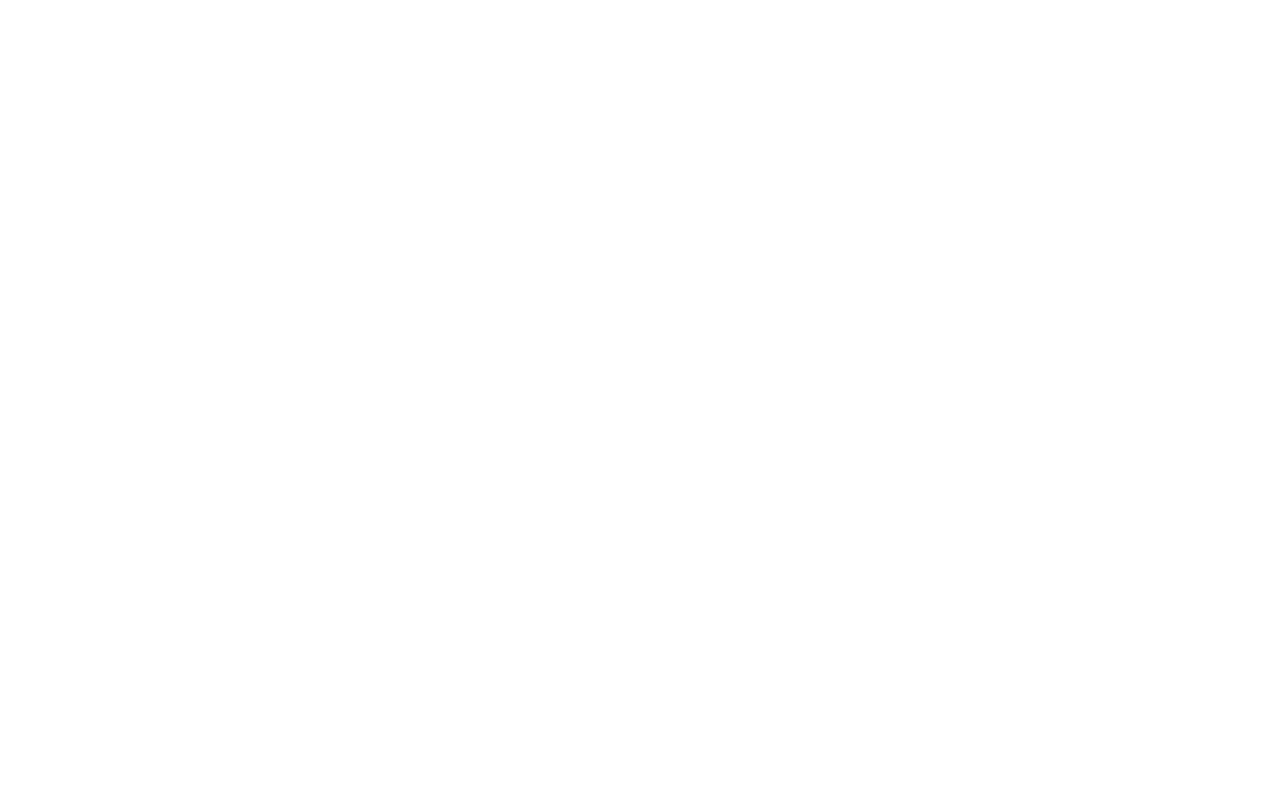
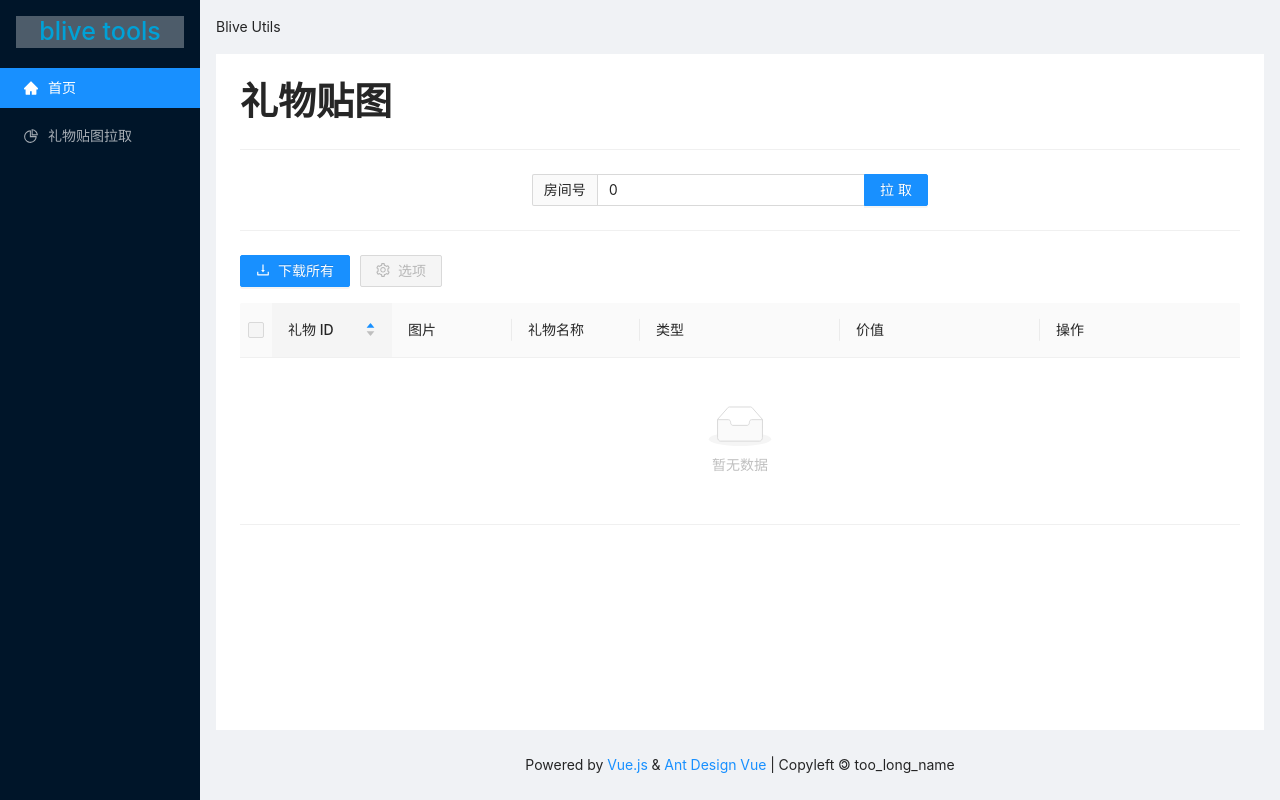
Before and after one commit to Dengzixu/blive-tools-webui, a Vue app: page /gift/image_download in a window 1280 px wide. Before the commit this address had no page. Built offline with nearby package versions, Linux system fonts and the light colour scheme.

Commit message:
✨ 完善礼物贴图拉取功能

```diff
--- /dev/null
+++ b/src/api/BLiveAPIProxy.js
@@ -0,0 +1,23 @@
+import axios from "axios";
+
+export default {
+    giftConfigProxy() {
+        return axios({
+            url: "http://localhost:25501/proxy/https://api.live.bilibili.com/xlive/web-room/v1/giftPanel/giftConfig",
+            method: "get",
+            params: {
+                "platform": "pc"
+            }
+        });
+    },
+    giftDataProxy(roomID = 0) {
+        return axios({
+            url: "http://localhost:25501/proxy/https://api.live.bilibili.com/xlive/web-room/v1/giftPanel/giftData",
+            method: "get",
+            params: {
+                "platform": "pc",
+                "room_id": roomID
+            }
+        });
+    }
+}
--- a/src/components/FooterComponent.vue
+++ b/src/components/FooterComponent.vue
@@ -2,8 +2,7 @@
   <a-layout-footer style="text-align: center">
     <a-typography-text>Powered by
       <a href="https://cn.vuejs.org/" target="_blank">Vue.js</a> &
-      <a href="https://www.antdv.com/" target="_blank">Ant Design</a> Vue &
-      <a href="https://www.electronjs.org/" target="_blank">Electron</a> |
+      <a href="https://www.antdv.com/" target="_blank">Ant Design Vue </a> |
       Copyleft 🄯 too_long_name
     </a-typography-text>
   </a-layout-footer>
--- a/src/components/SideBarComponent.vue
+++ b/src/components/SideBarComponent.vue
@@ -14,7 +14,7 @@
       </a-menu-item>
 
       <a-menu-item key="gift_image">
-        <router-link to="/gift_image">
+        <router-link to="/gift/image_download">
           <pie-chart-outlined/>
           <span>礼物贴图拉取</span>
         </router-link>
--- a/src/router/index.js
+++ b/src/router/index.js
@@ -6,7 +6,12 @@
         path: '/',
         alias: '/web',
         name: 'home',
-        component: () => import('@/views/web/WebHomeView.vue')
+        component: () => import('@/views/web/WebHomeView.vue'),
+        children: [{
+            path: 'gift/image_download',
+            name: 'imageDownload',
+            component: () => import('@/views/web/gift/NewImgDownloadView.vue')
+        }]
     },]
 })
 
--- /dev/null
+++ b/src/utils/FileUtils.js
@@ -0,0 +1,31 @@
+export default {
+    saveBlob(filename, blob) {
+        return new Promise((resolve, reject) => {
+            // 创建一个 a 标签用于下载
+            const a = document.createElement('a')
+
+            // 设置这个标签不可见
+            a.style.display = 'none';
+
+            // 设置下载目标文件吗
+            a.setAttribute('download', filename);
+
+            // 创建 URL
+            let objectFileURL = window.URL.createObjectURL(blob);
+
+            // 给标签设置 URL
+            a.href = objectFileURL;
+
+            // 开始下载
+            document.body.appendChild(a);
+            a.click();
+            document.body.removeChild(a);
+
+            // 及时回收资源
+            // 原因 : https://developer.mozilla.org/zh-CN/docs/Web/API/URL/createObjectURL#%E5%86%85%E5%AD%98%E7%AE%A1%E7%90%86
+            window.URL.revokeObjectURL(objectFileURL);
+
+            resolve();
+        })
+    }
+}
--- a/src/views/web/WebHomeView.vue
+++ b/src/views/web/WebHomeView.vue
@@ -11,7 +11,7 @@
             <!--          <a-breadcrumb-item>礼物贴图抓取</a-breadcrumb-item>-->
           </a-breadcrumb>
           <div :style="{ padding: '24px', background: '#fff', minHeight: contentHeight ,minWidth: '824px'}">
-
+            <RouterView/>
           </div>
         </a-layout-content>
 
--- /dev/null
+++ b/src/views/web/gift/NewImgDownloadView.vue
@@ -0,0 +1,292 @@
+<template>
+  <a-typography-title>礼物贴图</a-typography-title>
+
+  <a-divider/>
+
+  <a-row justify="center">
+    <a-col :span="10">
+      <a-input-group compact>
+        <a-input v-model:value="roomID"
+                 addon-before="房间号"
+                 placeholder="输入要拉取贴图的房间号, 0 代表所有拉取所有贴图"
+                 style="width: 80%"/>
+        <a-button type="primary" @click="handlePullImage">拉取</a-button>
+      </a-input-group>
+    </a-col>
+  </a-row>
+
+  <a-divider/>
+  <div style="margin-bottom: 16px;">
+    <a-button type="primary" @click="handleDownloadAll(giftList.list)">
+      <DownloadOutlined/>
+      下载所有
+    </a-button>
+
+    <a-button style="margin-left: 10px;" disabled>
+      <SettingOutlined/>
+      选项
+    </a-button>
+  </div>
+
+  <a-table :columns="columns"
+           :data-source="giftList.list"
+           row-key="id"
+           :row-selection="{ selectedRowKeys: selectedRowKeys, onChange: handleSelectedChange }">
+    <template #bodyCell="{text, record, index, column}">
+
+      <template v-if="column.dataIndex === 'img_basic'">
+        <a-image :src="text" width="60px"></a-image>
+      </template>
+
+      <template v-if="column.dataIndex === 'coin_type'">
+        <a-tag color="gold" v-if="text === 'gold'">
+          <template #icon>
+            <img alt="电池" src="/电池.png" style="margin-top: -5px;width: 16px;">
+          </template>
+          电池
+        </a-tag>
+        <a-tag color="" v-else-if="text === 'silver'">
+          <img alt="银瓜子" src="/银瓜子.svg" style="margin-top: -5px;width: 16px;">
+          银瓜子
+        </a-tag>
+      </template>
+
+      <template v-if="column.dataIndex === 'price'">
+        <template v-if="record['coin_type'] === 'gold'">
+          {{ text / 1000 + ' 元' }} / {{ text / 100 + ' 电池' }}
+        </template>
+        <template v-if="record['coin_type'] === 'silver'">
+          {{ text + ' 银瓜子' }}
+        </template>
+      </template>
+
+      <template v-if="column.key === 'operate'">
+        <a-button type="primary" size="small" @click="handleTableDownload(record['id'])">
+          <template #icon>
+            <DownloadOutlined/>
+          </template>
+          下载
+        </a-button>
+      </template>
+
+
+    </template>
+
+  </a-table>
+
+
+</template>
+
+<script>
+import {reactive, ref, toRefs} from "vue";
+import {Modal} from "ant-design-vue";
+import {DownloadOutlined, SettingOutlined} from '@ant-design/icons-vue'
+
+import axios from "axios";
+
+import JSZip from "jszip";
+
+import BLiveAPIProxy from "@/api/BLiveAPIProxy";
+import FileUtils from "@/utils/FileUtils";
+
+export default {
+  name: "NewImgDownload",
+  components: {
+    DownloadOutlined,
+    SettingOutlined
+  },
+  setup() {
+    const columns = [
+      {
+        title: '礼物 ID',
+        dataIndex: 'id',
+        width: '120px',
+        defaultSortOrder: 'ascend',
+        sorter: (a, b) => a.id - b.id,
+      }, {
+        title: '图片',
+        dataIndex: 'img_basic',
+        width: "120px"
+      }, {
+        title: '礼物名称',
+        dataIndex: 'name',
+      }, {
+        title: '类型',
+        dataIndex: 'coin_type',
+        width: '200px'
+      }, {
+        title: '价值',
+        dataIndex: 'price',
+        width: '200px'
+      }, {
+        title: '操作',
+        key: 'operate',
+        width: '200px'
+      }];
+
+    const roomID = ref(0);
+    let giftList = reactive({
+      list: [],
+      map_all: new Map(),
+    });
+
+    const state = reactive({
+      selectedRowKeys: [],
+    });
+
+    const handlePullImage = () => {
+      // 清空原始列表
+      giftList.list = [];
+      giftList.map_all = new Map();
+
+      // 获取礼物列表
+      BLiveAPIProxy.giftConfigProxy().then(r => {
+        // Response Body
+        const responseBody = r.data;
+
+        // 原始礼物列表
+        const originalGiftList = responseBody['data']['list'];
+        console.log(originalGiftList);
+
+        // Gift Map
+        const giftMap = new Map();
+        originalGiftList.forEach(gift => {
+          giftMap.set(gift['id'], gift);
+        });
+
+        console.log(giftMap);
+
+        giftList.map_all = giftMap;
+
+        console.log(typeof roomID.value)
+
+        if (Number(roomID.value) === 0) {
+          giftList.list = originalGiftList;
+        } else {
+          // 过滤房间数据
+
+          // 获取房间礼物列表
+          BLiveAPIProxy.giftDataProxy(roomID.value).then(r => {
+            const responseBody = r.data;
+
+            let roomGiftIDList = [];
+
+            // 礼物大列表
+            const data = responseBody['data'];
+            console.log(data);
+
+            // 获取金瓜子 (电池) 礼物 ['room_gift_list']['gold_list']
+            console.log(data['room_gift_list']['gold_list']);
+            data['room_gift_list']['gold_list'].forEach(i => {
+              roomGiftIDList.push(i['gift_id']);
+              // 金瓜子礼物可能包含可升级礼物，要对这部分进行处理
+              if (i['upgrade_gift']) {
+                i['upgrade_gift'].forEach(j => {
+                  roomGiftIDList.push(j['gift_id']);
+                });
+              }
+            });
+
+            // 获取银瓜子礼物 ['room_gift_list']['silver_list']
+            console.log(data['room_gift_list']['silver_list']);
+            data['room_gift_list']['silver_list'].forEach(i => {
+              roomGiftIDList.push(i['gift_id']);
+            });
+
+            // 获取特定标签下的礼物列表 ['tab_list']
+            console.log(data['tab_list'])
+            // 先遍历有多少个 tab
+            data['tab_list'].forEach(i => {
+              // 获取当前标签下礼物列表
+              i['list'].forEach(j => {
+                roomGiftIDList.push(j['gift_id']);
+              });
+            });
+
+            // 获取特殊礼物 ['special_show_gift']
+            console.log(data['special_show_gift'])
+            data['special_show_gift'].forEach(i => {
+              roomGiftIDList.push(i['gift_id']);
+            });
+
+            // 将 ID List 转换成 Gift List
+            roomGiftIDList.forEach(id => {
+              giftList.list.push(giftMap.get(id));
+            });
+
+          });
+        }
+      });
+
+    }
+
+    const handleSelectedChange = selectedRowKeys => {
+      console.log('selectedRowKeys changed: ', selectedRowKeys);
+      state.selectedRowKeys = selectedRowKeys;
+    };
+
+    const handleTableDownload = giftID => {
+      console.log(giftList.map_all.get(giftID));
+
+      axios({
+        url: giftList.map_all.get(giftID)['img_basic'],
+        method: "get",
+        responseType: 'blob'
+      }).then(r => {
+
+        FileUtils.saveBlob(giftList.map_all.get(giftID)['name'] + '.png', r.data).then()
+
+      });
+
+    }
+
+    const handleDownloadAll = (list) => {
+      if (list.length === 0) {
+        Modal.error({title: '贴图下载失败', content: '请先拉取贴图'});
+        return;
+      }
+
+      if (list.length > 150) {
+        Modal.info({title: '提示', content: '贴图列表较大，下载可能需要等待一段时间',});
+      }
+
+      // 创建 ZIP 对象
+      const zipFile = new JSZip();
+
+      const promiseList = [];
+
+      // 循环请求
+      list.forEach(i => {
+        promiseList.push(axios({
+          url: i['img_basic'],
+          method: "get",
+          responseType: 'blob'
+        }).then(r => {
+          zipFile.file(i['name'] + '.png', r.data);
+        }));
+      })
+
+      Promise.all(promiseList).then(() => {
+        zipFile.generateAsync({type: "blob"}).then(content => {
+          FileUtils.saveBlob('贴图.zip',content)
+        })
+      });
+    }
+
+    return {
+      columns,
+      roomID,
+      giftList,
+      handlePullImage,
+      handleSelectedChange,
+      handleTableDownload,
+      handleDownloadAll,
+      ...toRefs(state)
+    }
+  },
+}
+</script>
+
+<style scoped>
+
+</style>
```
Also changed, not shown: public/电池.png (added), public/银瓜子.svg (added).
